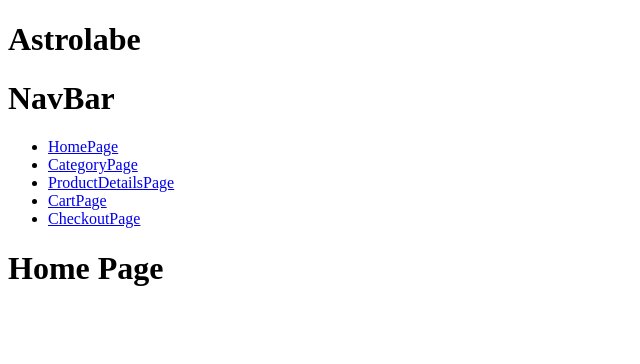
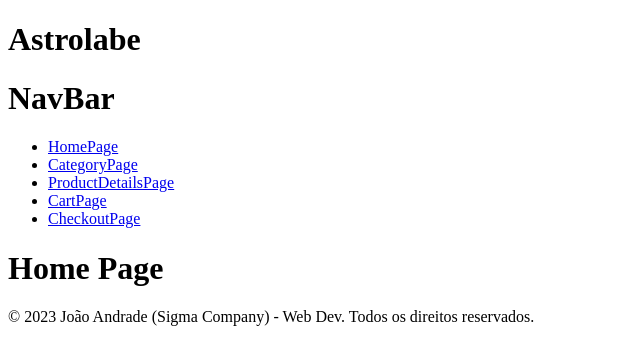
Before and after one commit to JoaoAndrade1990/astrolabe, a React (Vite) app: page / in a window 1280 px wide. Shown: the top 364 px of the page, without its empty margins (0-640 px from the left). Built offline with nearby package versions, Linux system fonts and the light colour scheme.

Commit message:
added footer

```diff
--- /dev/null
+++ b/src/components/Footer.jsx
@@ -0,0 +1,10 @@
+import { Link } from 'react-router-dom'
+
+function Footer() {
+
+    return(
+        <p>© 2023 João Andrade (Sigma Company) - Web Dev.  Todos os direitos reservados.</p>
+    );
+}
+
+export default Footer;
--- a/src/components/Layout.jsx
+++ b/src/components/Layout.jsx
@@ -1,14 +1,16 @@
 import React from "react";
 import NavBar from "./NavBar";
 import PropTypes from "prop-types";
+import Footer from './Footer';
 
 const Layout = ({ children }) => (
   <div>
     <header>
       <h1>Astrolabe</h1>
     </header>
-    {<NavBar />}
+    <NavBar />
     <main>{children}</main>
+    <Footer />
   </div>
 );
 
```
